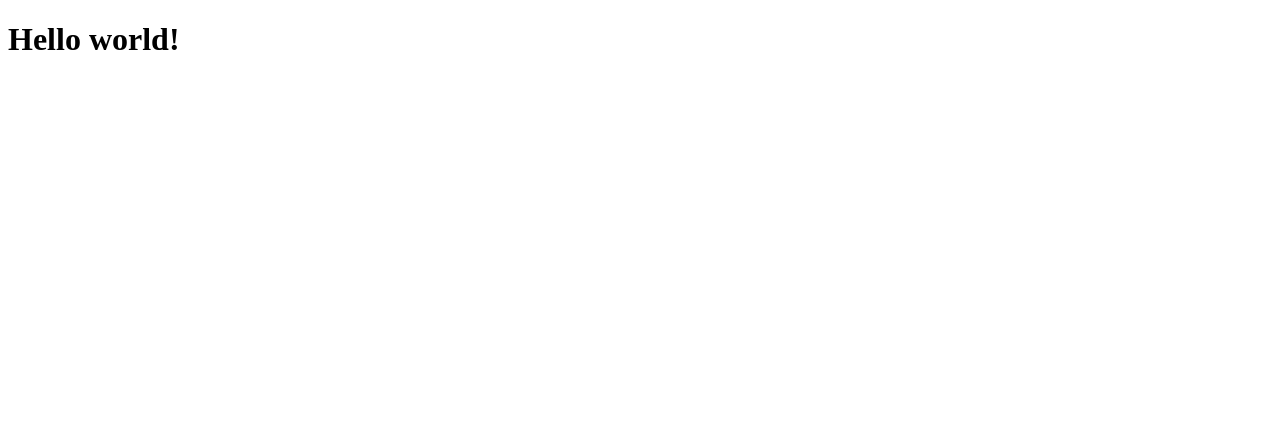
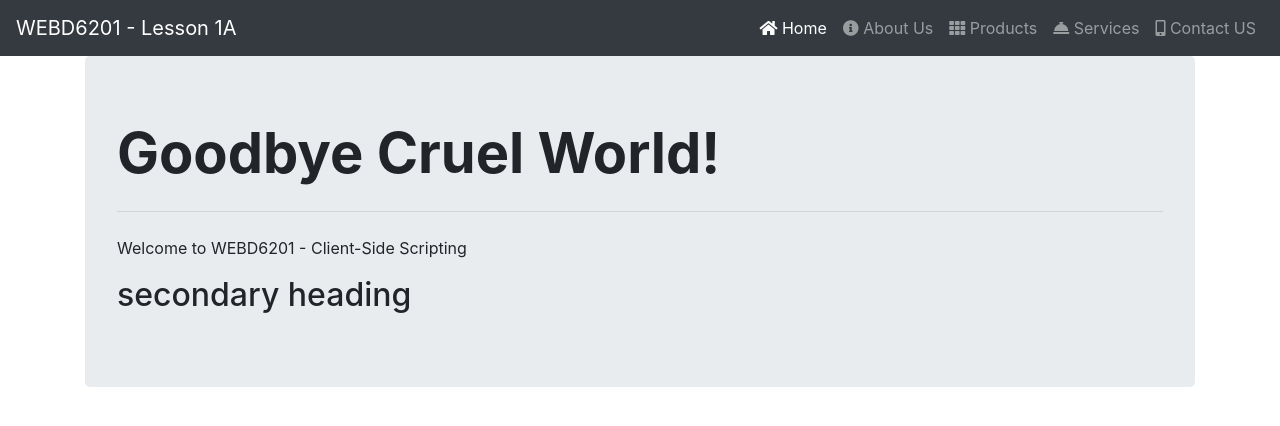
Before and after one commit to naheedshaikh/WEBD6201-W2020-Lesson1A, a website: page index.html in a window 1280 px wide. Drawn offline with nearby package versions, Linux system fonts and the light colour scheme.

Commit message:
added Bootstrap and Font-Awesome

```diff
--- a/Scripts/app.js
+++ b/Scripts/app.js
@@ -4,6 +4,23 @@
     function Start()
     {
         console.log("App Started...");
+
+        let firstHeading = document.getElementById("firstHeading");
+
+        firstHeading.textContent = "Goodbye Cruel World!";
+
+        // document.getElementById("firstHeadig").textContent = "Goodbye Cruel World!";
+
+        firstHeading.style.fontWeight = "bold";
+
+        let main = document.getElementsByTagName("main")[0];
+
+        //Configuaring my new elements
+        let newH2 = document.createElement("h2");
+        newH2.setAttribute("class", "Display-2");
+        newH2.textContent="secondary heading";
+
+        main.appendChild(newH2);
     }
 
     window.addEventListener("load",Start);
--- a/index.html
+++ b/index.html
@@ -5,12 +5,43 @@
     <meta name="viewport" content="width=device-width, initial-scale=1.0">
     <meta http-equiv="X-UA-Compatible" content="ie=edge">
     <title>WEBD6201 - Lesson1</title>
+    <link rel="stylesheet" href="./node_modules/bootstrap/dist/css/bootstrap.min.css">
+    <link rel="stylesheet" href="./node_modules/@fortawesome/fontawesome-free/css/all.min.css">
     <link rel="stylesheet" href="./Content/app.css">
 </head>
 <body>
-    <div>
-        <h1>Hello world!</h1>
-    </div>
+    <!--Main Navigation-->
+    <nav class="navbar navbar-expand-lg navbar-dark bg-dark">
+        <a class="navbar-brand" href="#">WEBD6201 - Lesson 1A</a>
+        <button class="navbar-toggler" type="button" data-toggle="collapse" data-target="#navbarSupportedContent" aria-controls="navbarSupportedContent" aria-expanded="false" aria-label="Toggle navigation">
+          <span class="navbar-toggler-icon"></span>
+        </button>
+           <div class="collapse navbar-collapse" id="navbarSupportedContent">
+          <ul class="navbar-nav ml-auto">
+            <li class="nav-item active"><a class="nav-link" href="#"><i class="fas fa-home"></i> Home</a></li>
+            <li class="nav-item"><a class="nav-link" href="#"><i class="fas fa-info-circle"></i> About Us</a></li>
+            <li class="nav-item"><a class="nav-link" href="#"><i class="fas fa-th"></i> Products</a></li>
+            <li class="nav-item"><a class="nav-link" href="#"><i class="fas fa-concierge-bell"></i> Services</a></li>
+            <li class="nav-item"><a class="nav-link" href="#"><i class="fas fa-mobile-alt"></i> Contact US</a></li>
+          </ul>
+        </div>
+      </nav>
+
+      <div class="container">
+          <div class="row">
+              <div class="col">
+                <main class="jumbotron">
+                    <h1 id="firstHeading" class="display-4">Hello, world!</h1>
+                    <hr class="my-4">
+                    <p>Welcome to WEBD6201 - Client-Side Scripting</p>
+                  </main>
+
+              </div>
+          </div>
+      </div>
+      <!-- 3rd part libraries-->
+      <script src="./node_modules/jquery/dist/jquery.min.js"></script>
+      <script src="./node_modules/bootstrap/dist/js/bootstrap.min.js"></script>
     <script src="./Scripts/app.js"></script>
 </body>
 </html>
```
Also changed, not shown: package.json (added, +15 -0 lines), 2 other files.
